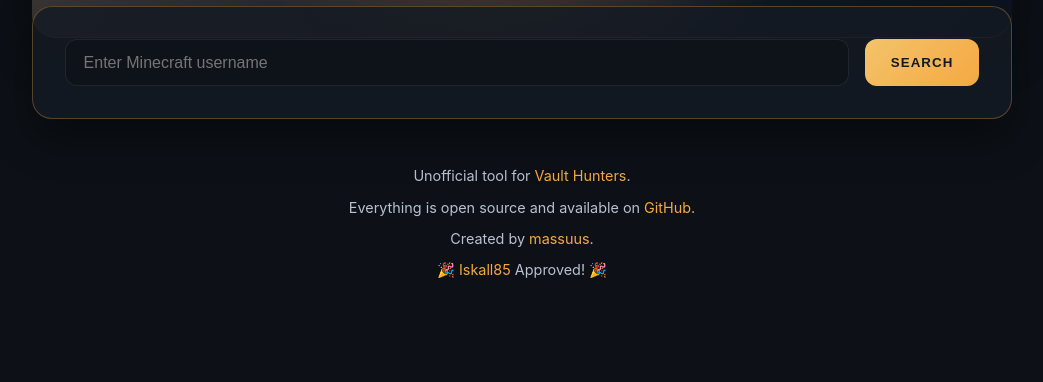
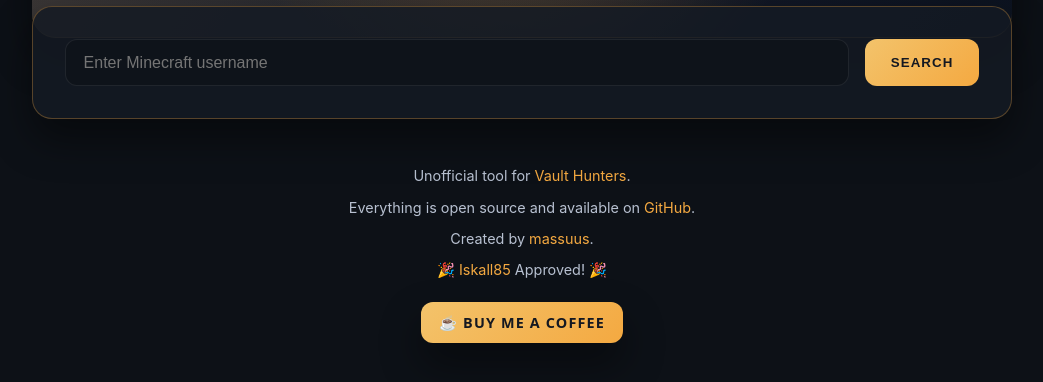
Before and after one commit to massuus/Vauthunters-Rewards, a website: page public/index.html in a window 1280 px wide. Shown: the part 146-528 px from the top of the page, without its empty margins (118-1161 px from the left). Drawn offline with Linux system fonts and the light colour scheme.

Commit message:
Added buy me a coffee

```diff
--- a/public/index.html
+++ b/public/index.html
@@ -29,6 +29,8 @@
     .sr-only{ position:absolute; width:1px; height:1px; padding:0; margin:-1px; overflow:hidden; clip:rect(0,0,0,0); white-space:nowrap; border:0 }
     .footer{ margin-top:3rem; text-align:center; color:var(--text-secondary); font-size:.9rem }
     .footer a{ color:var(--accent); text-decoration:none }
+    .footer .support-btn{ display:inline-flex; align-items:center; gap:.5rem; margin-top:.5rem; padding:.7rem 1.1rem; border-radius:12px; background:linear-gradient(135deg, #f3c36b, var(--accent)); color:#141821; font-family:'Rajdhani', system-ui, sans-serif; font-weight:700; letter-spacing:.08em; text-transform:uppercase; box-shadow:var(--shadow) }
+    .footer .support-btn:hover{ filter:brightness(1.05) }
     /* Reserve space when loading via query param before JS runs */
     .has-query #result.hidden{ display:grid !important; background:var(--panel); border-radius:20px; border:1px solid var(--border); box-shadow:var(--shadow); padding:2rem; min-height:clamp(420px,70vh,1000px) }
   </style>
@@ -70,6 +72,9 @@
       <p>Everything is open source and available on <a href="https://github.com/massuus/Vauthunters-Rewards" target="_blank" rel="noopener">GitHub</a>.</p>
       <p>Created by <a href="https://massuus.com" target="_blank" rel="noopener">massuus</a>.</p>
       <p>🎉 <a href="https://www.twitch.tv/iskall85" target="_blank" rel="noopener">Iskall85</a> Approved! 🎉</p>
+      <p>
+        <a class="support-btn" href="https://buymeacoffee.com/massuus" target="_blank" rel="noopener" aria-label="Support massuus on Buy Me a Coffee">☕ Buy Me a Coffee</a>
+      </p>
     </footer>
   </div>
   <script src="app.js" defer></script>
```
Also changed, not shown: README.md.
